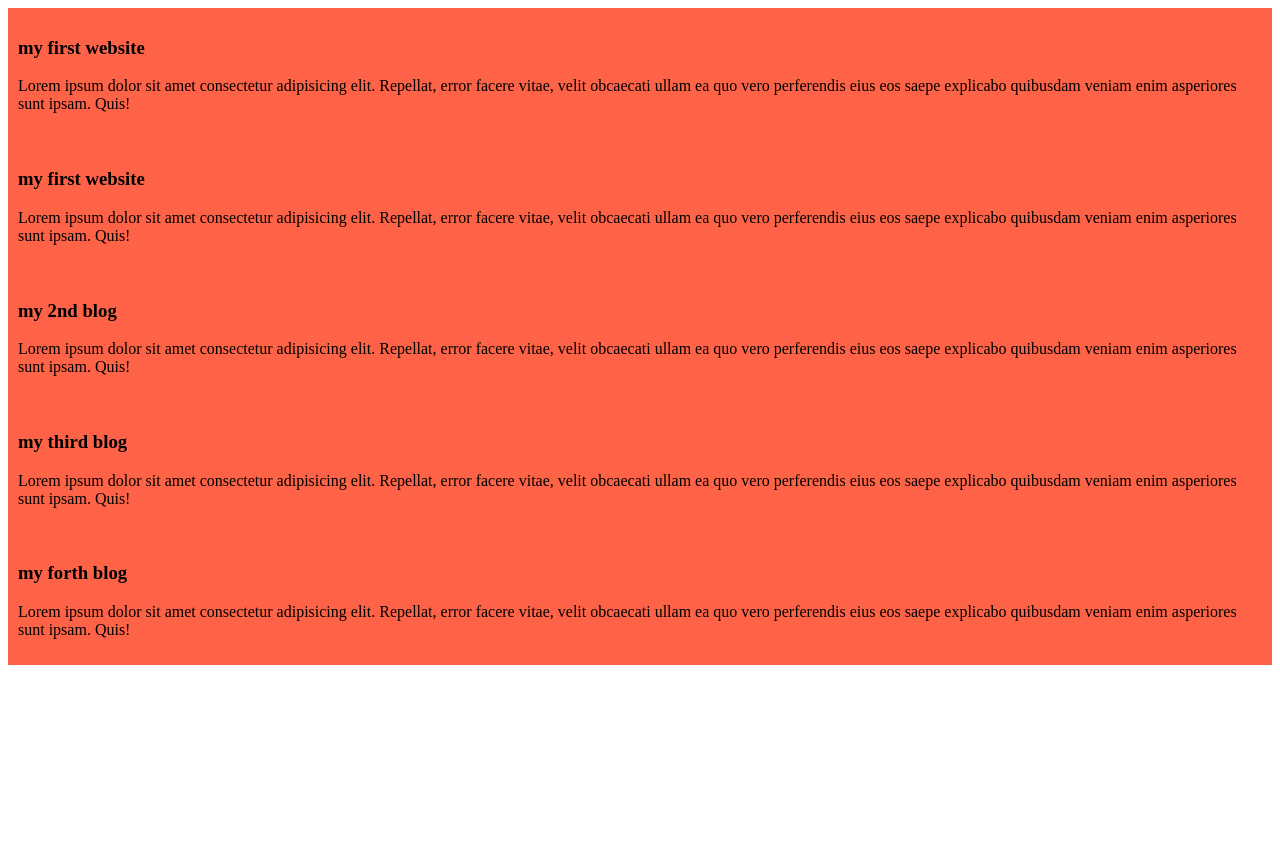
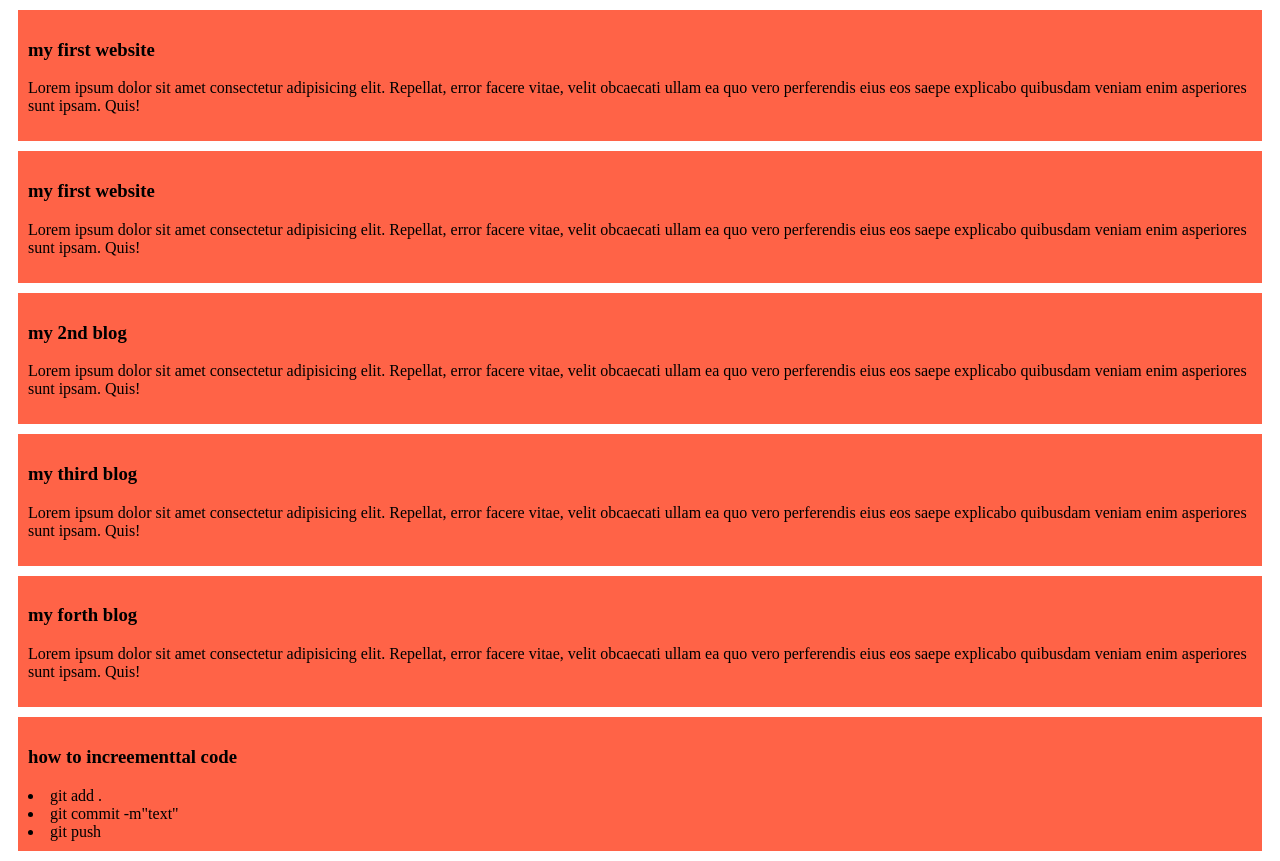
Before and after one commit to HomayraHeme/learnimg-repo, a plain HTML site: page index.html in a window 1280 px wide. Before the commit the page ends 800 px from the top, so only its background shows below. Drawn offline with Linux system fonts and the light colour scheme.

Commit message:
added list

```diff
--- a/index.html
+++ b/index.html
@@ -47,6 +47,14 @@
             ea
             quo vero perferendis eius eos saepe explicabo quibusdam veniam enim asperiores sunt ipsam. Quis!</p>
     </div>
+    <div>
+        <h3>how to increementtal code</h3>
+        <o>
+            <li>git add .</li>
+            <li>git commit -m"text"</li>
+            <li>git push</li>
+        </o>
+    </div>
 
 
 
--- a/styles/blog.css
+++ b/styles/blog.css
@@ -1,4 +1,5 @@
  div {
      background-color: tomato;
      padding: 10px;
+     margin: 10px;
  }
```
